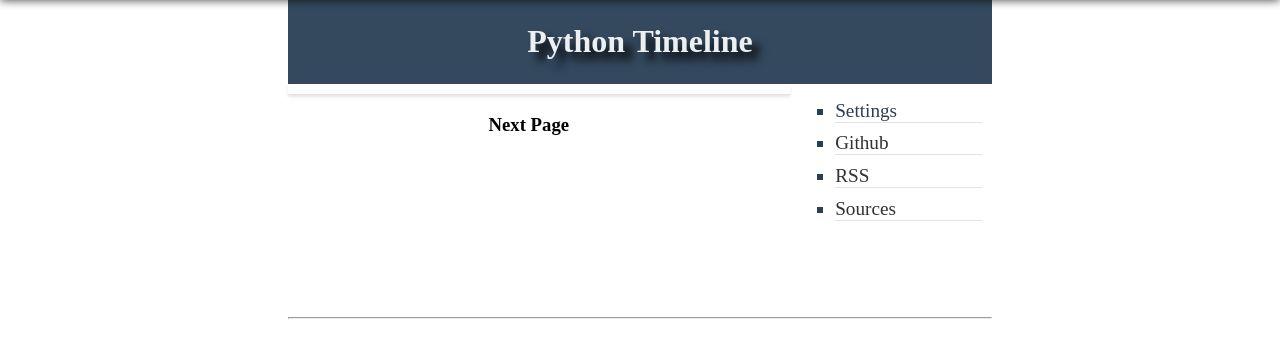
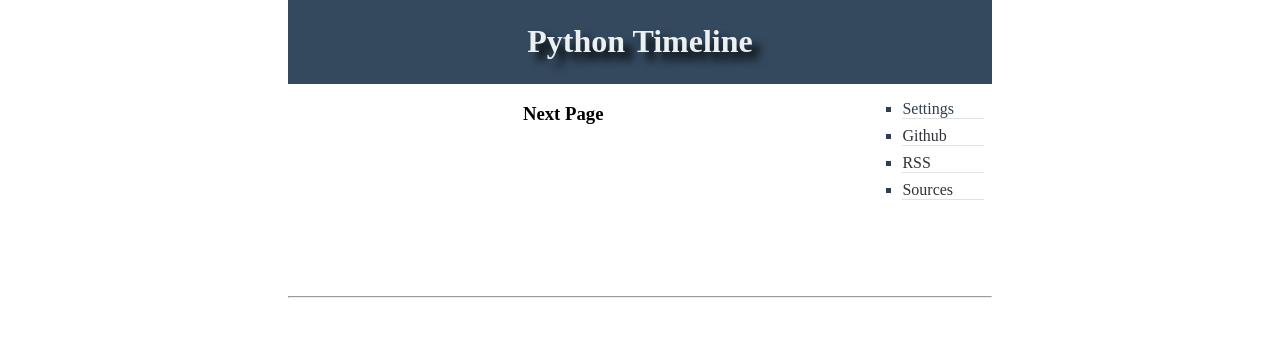
Before and after one commit to ClericPy/newspaper, a Python web app: template newspaper/templates/articles.html in a window 1280 px wide. Shown: the top 358 px of the page. Run offline with Jinja, Linux system fonts and the light colour scheme; the template is opened without the code that fills it, so the values that code supplies are empty.

Commit message:
样式微调

```diff
--- a/newspaper/templates/articles.html
+++ b/newspaper/templates/articles.html
@@ -11,19 +11,6 @@
     <style>
         a[href^="http"]:empty::before {
             content: attr(href);
-        }
-
-        body:before {
-            content: "";
-            position: fixed;
-            top: -8px;
-            left: 0;
-            width: 100%;
-            height: 8px;
-            -webkit-box-shadow: 0px 0px 10px rgba(0, 0, 0, .8);
-            -moz-box-shadow: 0px 0px 10px rgba(0, 0, 0, .8);
-            box-shadow: 0px 0px 10px rgba(0, 0, 0, .8);
-            z-index: 100;
         }
 
         html,
@@ -67,7 +54,7 @@
         }
 
         div.container {
-            width: 70%;
+            width: 80%;
         }
 
         div.articles {
@@ -79,22 +66,22 @@
             justify-content: flex-start;
             align-items: stretch;
             align-content: stretch;
-            padding: 10px 10px 0 10px;
+            /* padding: 10px 10px 0 10px; */
 
-            background-color: var(--box-background-color);
-            border-radius: var(--box-border-radius);
-            box-shadow: 0 2px 3px rgba(0, 0, 0, .1);
-            border-bottom: 1px solid #e2e2e2;
+            /* background-color: var(--box-background-color); */
+            /* border-radius: var(--box-border-radius); */
+            /* box-shadow: 0 2px 3px rgba(0, 0, 0, .1); */
+            /* border-bottom: 1px solid #e2e2e2; */
         }
 
         div.side {
-            width: 30%;
+            width: 20%;
             margin-left: 1em;
         }
 
         div.side li {
             list-style: square;
-            font-size: 1.2em;
+            font-size: 1em;
             color: #2c3e50;
             border-bottom: 1px solid #e2e2e2;
             margin: 0.5em;
@@ -114,8 +101,11 @@
         }
 
         div.article {
-            border-bottom: 1px dashed #95a5a6;
-            padding: 0 5px 0 5px;
+            margin: 5px 0 5px 0;
+            padding: 0 1.5em 0px 1.5em;
+
+            border-radius: 2px;
+            box-shadow: 1px 5px 15px rgba(0, 0, 0, .1);
         }
 
         div.article .title {
@@ -136,6 +126,8 @@
         div.article .article-source {
             color: #999;
             font-size: 0.9em;
+            padding: 8px 0 0 0;
+            border-top: 1px dotted rgba(0, 0, 0, .1);
         }
 
         @media (max-width: 900px) {
@@ -293,7 +285,7 @@
             fetch(next_url)
                 .then(response => response.json())
                 .then(data => enable_nextpage() && fill_data(data))
-                .catch(e => enable_nextpage() && console.log("error catched", e) )
+                .catch(e => enable_nextpage() && console.log("error catched", e))
         }
 
         function show_all_desc(desc_id) {
```
